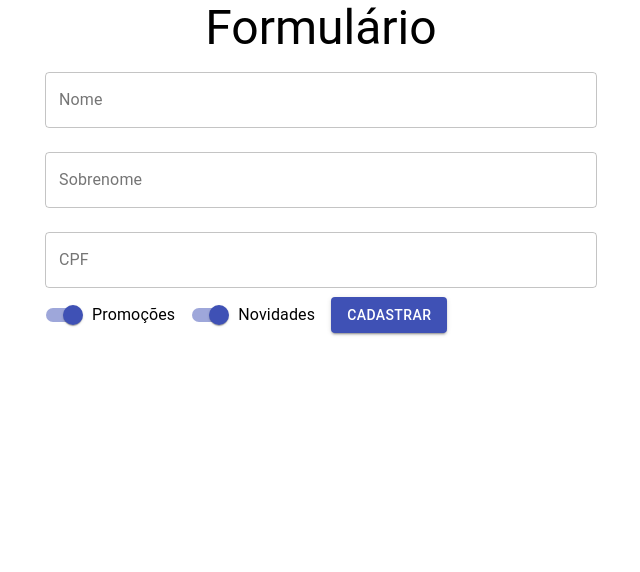
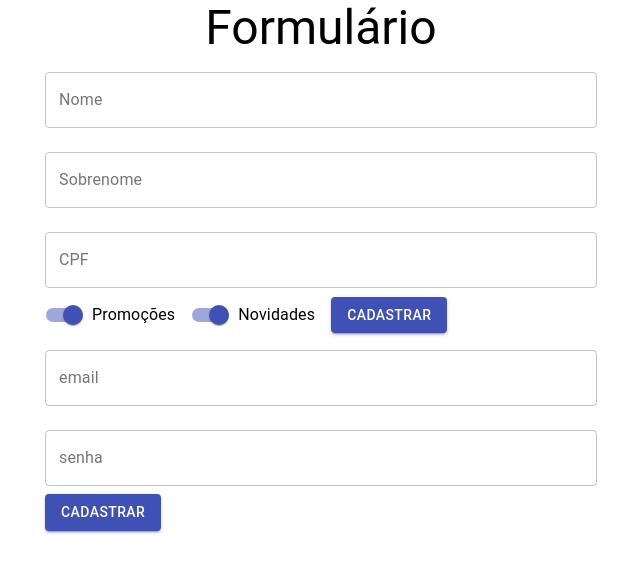
Before and after one commit to devHikary/react_functionComp, a React (Create React App) app in the folder func-compo/: page / in a window 1280 px wide. Shown: the top 572 px of the page, without its empty margins (319-959 px from the left). Built offline with nearby package versions, Linux system fonts and the light colour scheme.

Commit message:
2Aula 1.3 - DadosPessoais e DadosUsuario

```diff
--- /dev/null
+++ b/func-compo/src/components/FormularioCadastro/DadosPessoais.jsx
@@ -0,0 +1,84 @@
+import React, { useState } from 'react';
+import { Button, FormControlLabel, Switch, TextField } from '@material-ui/core';
+
+function DadosPessoais({aoEnviar, validarCPF}) {
+
+  const [nome, setNome] = useState("");
+  const [sobrenome, setSobrenome] = useState("");
+  const [cpf, setCpf] = useState("");
+  const [promocoes, setPromocoes] = useState(true);
+  const [novidades, setNovidades] = useState(true);
+  const [erros, setErros] = useState({cpf:{valido:true, texto:""}});
+
+  return (
+    <form onSubmit={(event) => {
+      event.preventDefault();
+      aoEnviar({nome, sobrenome, cpf, promocoes, novidades});
+    }}>
+      <TextField
+        value={nome}
+        onChange={(evento) => {
+          setNome(evento.target.value);
+        }}
+        margin="normal"
+        id="nome" label="Nome" variant="outlined" fullWidth />
+
+      <TextField
+        value={sobrenome}
+        onChange={(evento) => {
+          setSobrenome(evento.target.value);
+        }}
+        margin="normal"
+        id="sobrenome" label="Sobrenome" variant="outlined" fullWidth />
+
+      <TextField
+        value={cpf}
+        onChange={(evento) => {
+          setCpf(evento.target.value);
+        }}
+        onBlur={(evento) => {
+          const ehValido = validarCPF(cpf);
+          setErros({cpf:ehValido});
+        }}
+        error= {!erros.cpf.valido}
+        helperText={erros.cpf.texto}
+        margin="normal"
+        id="cpf" label="CPF" variant="outlined" fullWidth />
+
+      <FormControlLabel
+        control={
+          <Switch
+            onChange={(evento) => {
+              setPromocoes(evento.target.checked);
+            }}
+            checked={promocoes}
+            color="primary"
+            name="promocoes"
+          />
+        }
+        label="Promoções"
+      />
+
+      <FormControlLabel
+        control={
+          <Switch
+            onChange={(evento) => {
+              setNovidades(evento.target.checked);
+            }}
+            checked={novidades}
+            color="primary"
+            name="novidades"
+          />
+        }
+        label="Novidades"
+      />
+
+      <Button
+        variant="contained" color="primary"
+        type="submit">Cadastrar</Button>
+    </form>
+  );
+
+}
+
+export default DadosPessoais;
--- /dev/null
+++ b/func-compo/src/components/FormularioCadastro/DadosUsuario.jsx
@@ -0,0 +1,22 @@
+import { Button, TextField } from '@material-ui/core';
+import React from 'react';
+
+function DadosUsuario() {
+
+  return (
+    <form>
+      <TextField
+        margin="normal" variant="outlined" fullWidth
+        id="email" label="email" type="email" />
+      <TextField
+        margin="normal" variant="outlined" fullWidth
+        id="senha" label="senha" type="passaword" />
+      <Button
+        variant="contained" color="primary"
+        type="submit">Cadastrar</Button>
+
+    </form>
+  );
+}
+
+export default DadosUsuario;
--- a/func-compo/src/components/FormularioCadastro/FormularioCadastro.jsx
+++ b/func-compo/src/components/FormularioCadastro/FormularioCadastro.jsx
@@ -1,82 +1,15 @@
-import React, { useState } from 'react';
-import { Button, FormControlLabel, Switch, TextField } from '@material-ui/core';
+import React from 'react';
+import DadosPessoais from './DadosPessoais';
+import DadosUsuario from './DadosUsuario';
 
-function FormularioCadastro({aoEnviar, validarCPF}) {
+function FormularioCadastro({ aoEnviar, validarCPF }) {
 
-  const [nome, setNome] = useState("");
-  const [sobrenome, setSobrenome] = useState("");
-  const [cpf, setCpf] = useState("");
-  const [promocoes, setPromocoes] = useState(true);
-  const [novidades, setNovidades] = useState(true);
-  const [erros, setErros] = useState({cpf:{valido:true, texto:""}});
 
   return (
-    <form onSubmit={(event) => {
-      event.preventDefault();
-      aoEnviar({nome, sobrenome, cpf, promocoes, novidades});
-    }}>
-      <TextField
-        value={nome}
-        onChange={(evento) => {
-          setNome(evento.target.value);
-        }}
-        margin="normal"
-        id="nome" label="Nome" variant="outlined" fullWidth />
-
-      <TextField
-        value={sobrenome}
-        onChange={(evento) => {
-          setSobrenome(evento.target.value);
-        }}
-        margin="normal"
-        id="sobrenome" label="Sobrenome" variant="outlined" fullWidth />
-
-      <TextField
-        value={cpf}
-        onChange={(evento) => {
-          setCpf(evento.target.value);
-        }}
-        onBlur={(evento) => {
-          const ehValido = validarCPF(cpf);
-          setErros({cpf:ehValido});
-        }}
-        error= {!erros.cpf.valido}
-        helperText={erros.cpf.texto}
-        margin="normal"
-        id="cpf" label="CPF" variant="outlined" fullWidth />
-
-      <FormControlLabel
-        control={
-          <Switch
-            onChange={(evento) => {
-              setPromocoes(evento.target.checked);
-            }}
-            checked={promocoes}
-            color="primary"
-            name="promocoes"
-          />
-        }
-        label="Promoções"
-      />
-
-      <FormControlLabel
-        control={
-          <Switch
-            onChange={(evento) => {
-              setNovidades(evento.target.checked);
-            }}
-            checked={novidades}
-            color="primary"
-            name="novidades"
-          />
-        }
-        label="Novidades"
-      />
-
-      <Button
-        variant="contained" color="primary"
-        type="submit">Cadastrar</Button>
-    </form>
+    <>
+      <DadosPessoais aoEnviar={aoEnviar} validarCPF={validarCPF}/>
+      <DadosUsuario/>
+    </>
   );
 
 }
```
